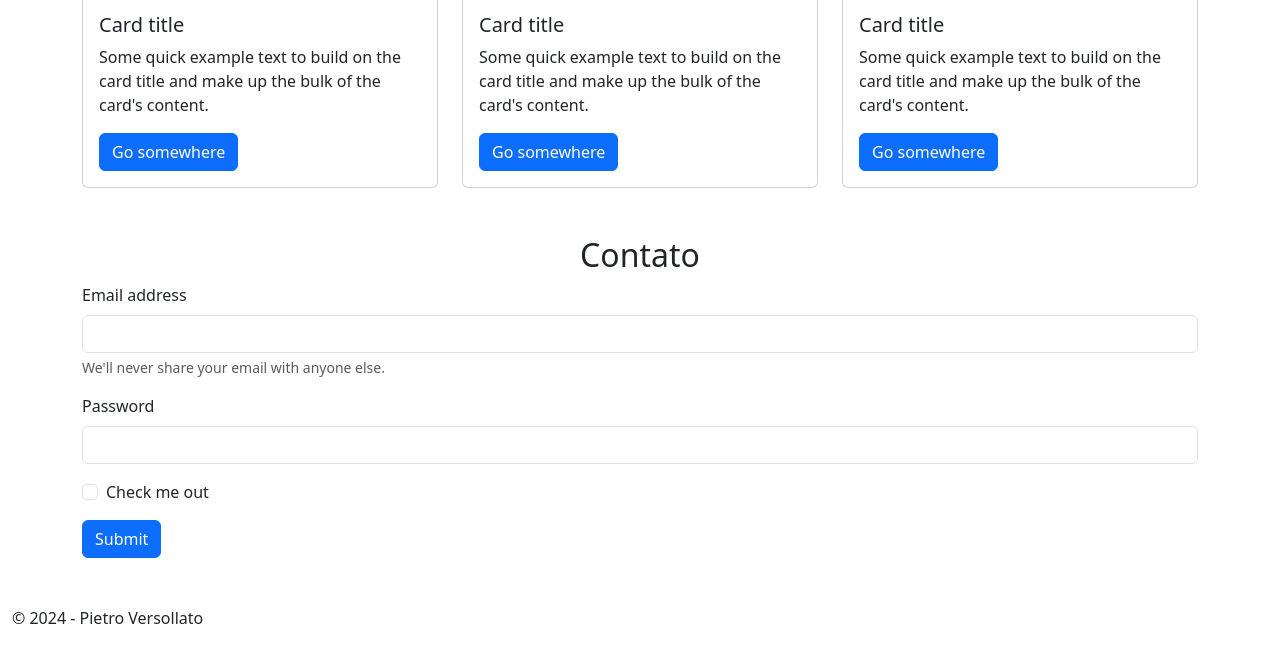
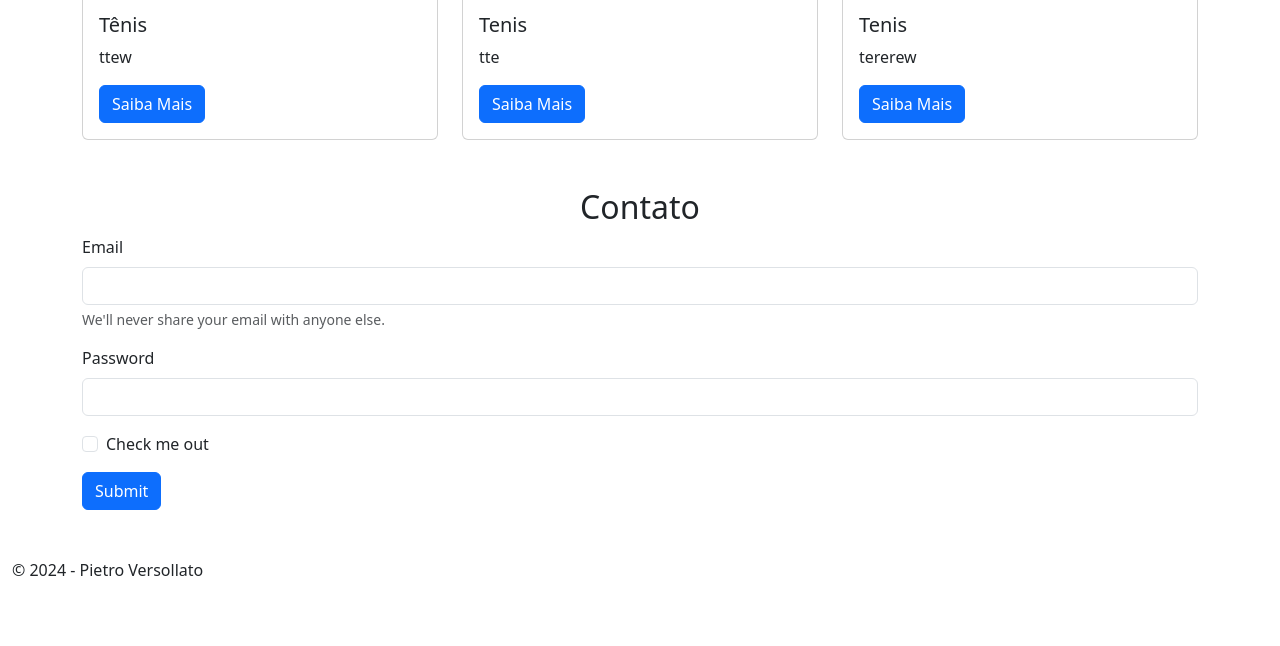
Before and after one commit to PietroVersollato/Loja_de_Calcados, a plain HTML site: page index.html in a window 1280 px wide. Shown: the part 274-920 px from the top of the page. After the commit the page ends 872 px from the top, so only its background shows below. Drawn offline with Linux system fonts and the light colour scheme.

Commit message:
Add files via upload

```diff
--- a/index.html
+++ b/index.html
@@ -7,7 +7,6 @@
     <link rel="stylesheet" href="css/bootstrap.css">
 </head>
 <body>
-    <!-- inicio do menu -->
     <nav class="navbar navbar-expand-lg bg-body-tertiary">
         <div class="container-fluid">
           <a class="navbar-brand" href="#">Loja</a>
@@ -29,7 +28,6 @@
             </div>
         </div>
     </nav>
-    <!-- fim do menu -->
 
      <header class="container mt-5">
         <h1 class="text-center">Loja de Calçados</h1>
@@ -42,9 +40,9 @@
                     <div class="card">
                         <img src="img/produto_01.png" class="card-img-top" alt="...">
                         <div class="card-body">
-                          <h5 class="card-title">Card title</h5>
-                          <p class="card-text">Some quick example text to build on the card title and make up the bulk of the card's content.</p>
-                          <a href="#" class="btn btn-primary">Go somewhere</a>
+                          <h5 class="card-title">Tênis</h5>
+                          <p class="card-text">ttew</p>
+                          <a href="#" class="btn btn-primary">Saiba Mais</a>
                         </div>
                     </div>
                 </div>
@@ -52,9 +50,9 @@
                     <div class="card">
                         <img src="img/produto_02.png" class="card-img-top" alt="...">
                         <div class="card-body">
-                          <h5 class="card-title">Card title</h5>
-                          <p class="card-text">Some quick example text to build on the card title and make up the bulk of the card's content.</p>
-                          <a href="#" class="btn btn-primary">Go somewhere</a>
+                          <h5 class="card-title">Tenis</h5>
+                          <p class="card-text">tte</p>
+                          <a href="#" class="btn btn-primary">Saiba Mais</a>
                         </div>
                     </div>
                 </div>
@@ -62,9 +60,9 @@
                     <div class="card">
                         <img src="img/produto_03.png" class="card-img-top" alt="...">
                         <div class="card-body">
-                          <h5 class="card-title">Card title</h5>
-                          <p class="card-text">Some quick example text to build on the card title and make up the bulk of the card's content.</p>
-                          <a href="#" class="btn btn-primary">Go somewhere</a>
+                          <h5 class="card-title">Tenis</h5>
+                          <p class="card-text">tererew</p>
+                          <a href="#" class="btn btn-primary">Saiba Mais</a>
                         </div>
                     </div>
                 </div>
@@ -74,7 +72,7 @@
             <h2 class="text-center mt-5">Contato</h2>
             <form>
                 <div class="mb-3">
-                  <label for="exampleInputEmail1" class="form-label">Email address</label>
+                  <label for="exampleInputEmail1" class="form-label">Email</label>
                   <input type="email" class="form-control" id="exampleInputEmail1" aria-describedby="emailHelp">
                   <div id="emailHelp" class="form-text">We'll never share your email with anyone else.</div>
                 </div>
```
